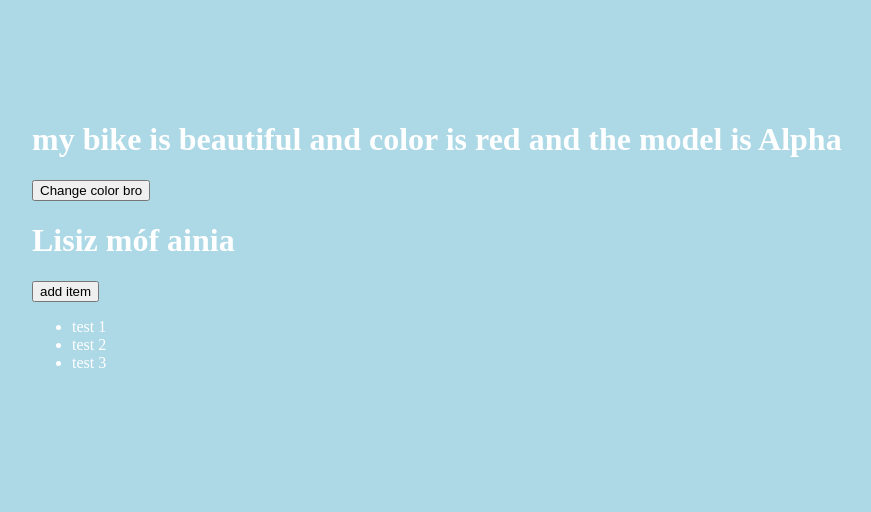
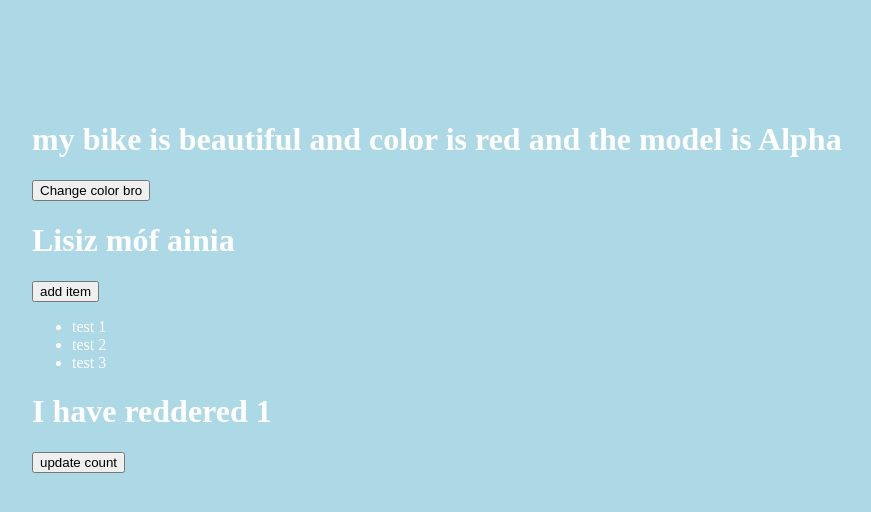
Before and after one commit to rasathuraikaran/react, a React (Create React App) app: page / in a window 1280 px wide. Shown: the top 512 px of the page, without its empty margins (68-939 px from the left). Built offline with nearby package versions, Linux system fonts and the light colour scheme.

Commit message:
added useeffect

```diff
--- /dev/null
+++ b/src/components/Timer.js
@@ -0,0 +1,21 @@
+import { useEffect, useState } from "react";
+
+function Timer() {
+ const [count, setCount] = useState(1);
+
+ useEffect(() => {
+  console.log("screen is rendered ");
+ }, [count]);
+
+ function updateCount() {
+  setCount((previousState) => previousState + 1);
+ }
+
+ return (
+  <div>
+   <h1>I have reddered {count}</h1>
+   <button onClick={updateCount}>update count</button>
+  </div>
+ );
+}
+export default Timer
--- a/src/index.js
+++ b/src/index.js
@@ -10,12 +10,14 @@ import FavouriteColor from "./components/FovouriteColor";
 import Bike from "./components/Bike";
 import Schooter from "./components/Schooter";
 import List from "./components/List";
+import Timer from "./components/Timer";
 
 const root = ReactDOM.createRoot(document.getElementById("root"));
 root.render(
  <React.StrictMode>
   <Bike />
   <List />
+  <Timer />
  </React.StrictMode>
 );
 
```
